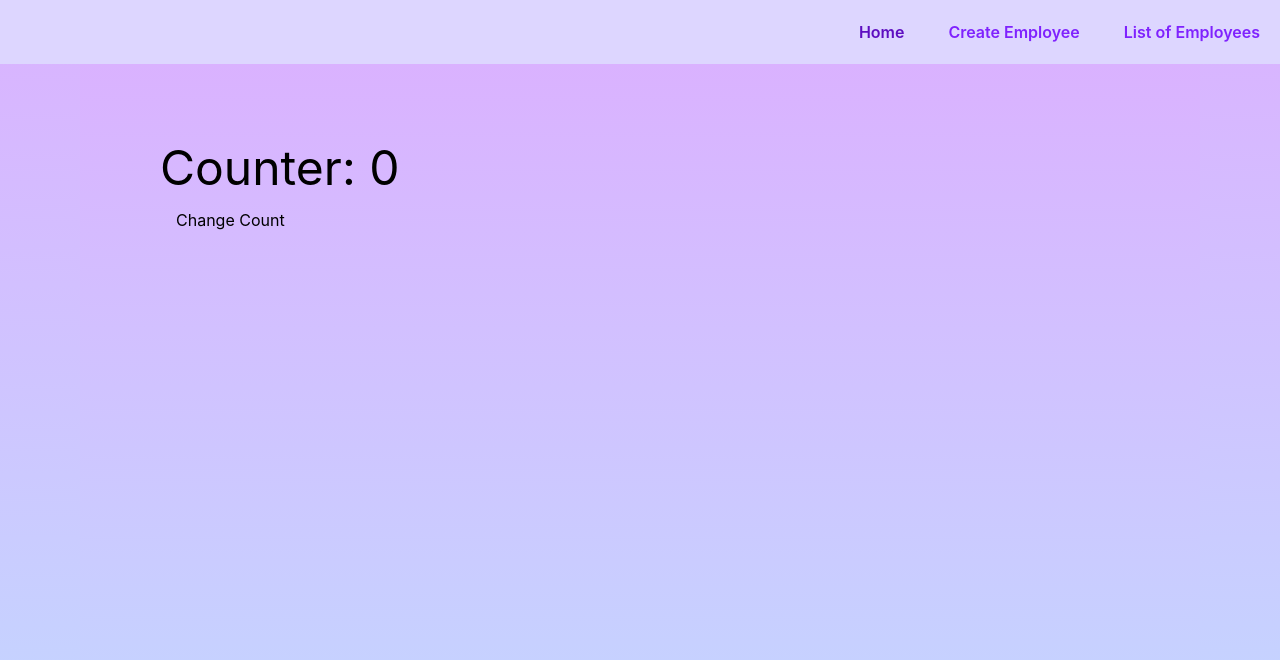
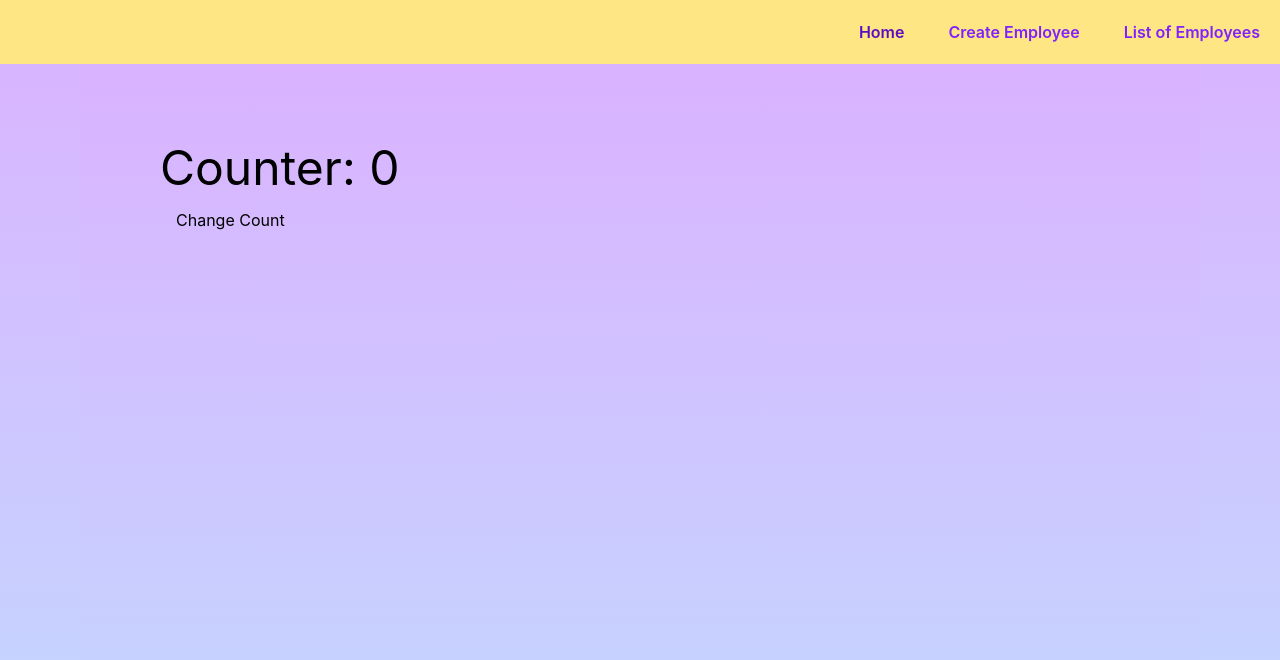
Before and after one commit to tharun-0909/Emp-App, a React app in the folder frontend/: page / in a window 1280 px wide. Shown: the top 660 px of the page. Built offline with nearby package versions, Linux system fonts and the light colour scheme; the HTML template or start-up script is replaced by a standard one.

Commit message:
Update Header.jsx

```diff
--- a/frontend/src/components/Header.jsx
+++ b/frontend/src/components/Header.jsx
@@ -2,10 +2,10 @@ import {NavLink} from 'react-router'
 
 function Header() {
   return (
-    <nav className="flex justify-end gap-11 p-5 bg-violet-200 font-semibold text-violet-600">
-      <NavLink to="" className={({isActive})=>(isActive?"text-violet-800":"hover:text-blue-600")}>Home</NavLink>
-      <NavLink to="create-emp" className={({isActive})=>(isActive?"text-blue-800":"hover:text-violet-700")}>Create Employee</NavLink>
-      <NavLink to="list" className={({isActive})=>(isActive?"text-blue-800":"hover:text-violet-700")}>List of Employees</NavLink>
+    <nav className="flex justify-end gap-11 p-5 bg-amber-200 font-semibold text-violet-600">
+      <NavLink to="" className={({isActive})=>(isActive?"text-violet-800":"hover:text-blue-800")}>Home</NavLink>
+      <NavLink to="create-emp" className={({isActive})=>(isActive?"text-blue-800":"hover:text-violet-800")}>Create Employee</NavLink>
+      <NavLink to="list" className={({isActive})=>(isActive?"text-blue-800":"hover:text-violet-800")}>List of Employees</NavLink>
     </nav>
   )
 }
```
